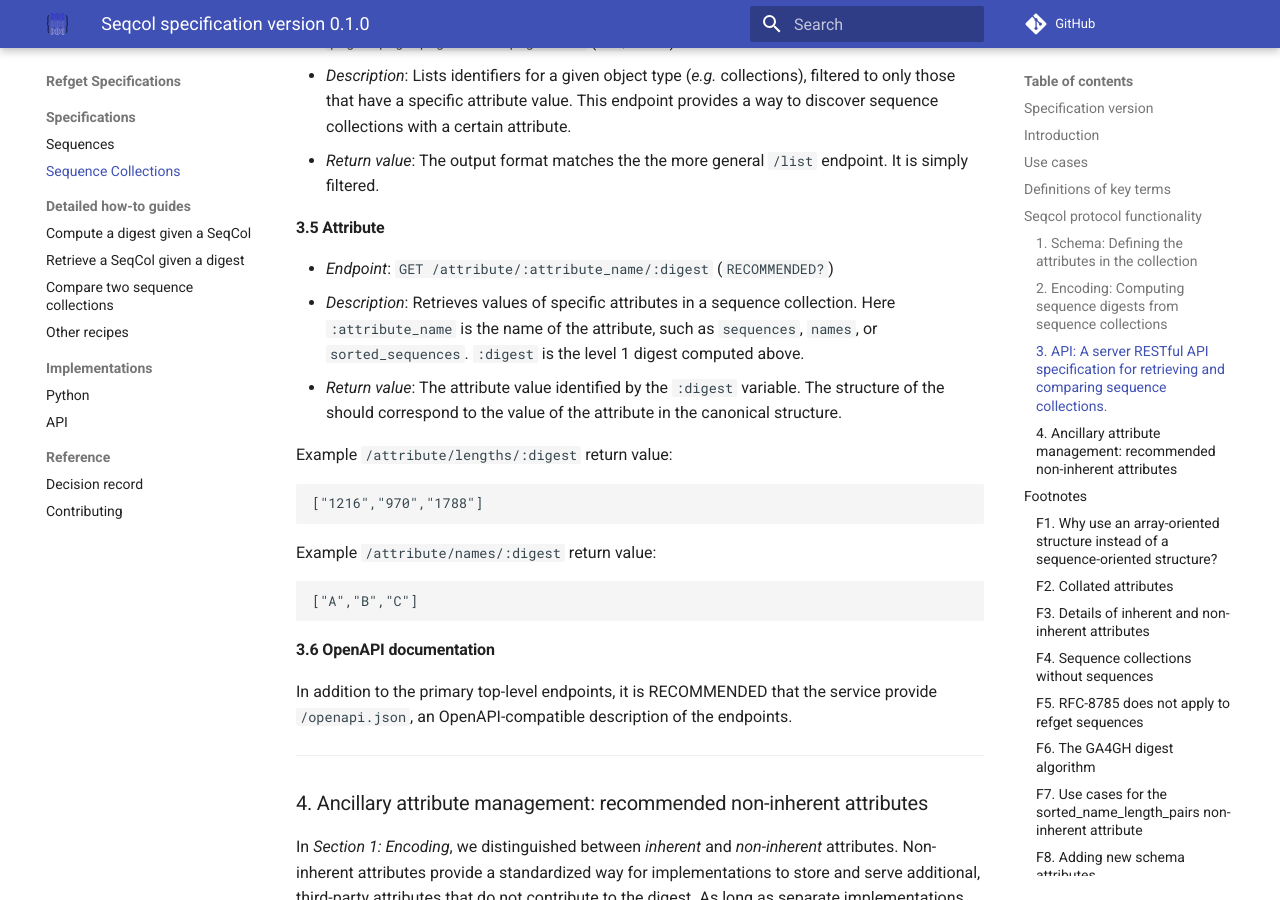
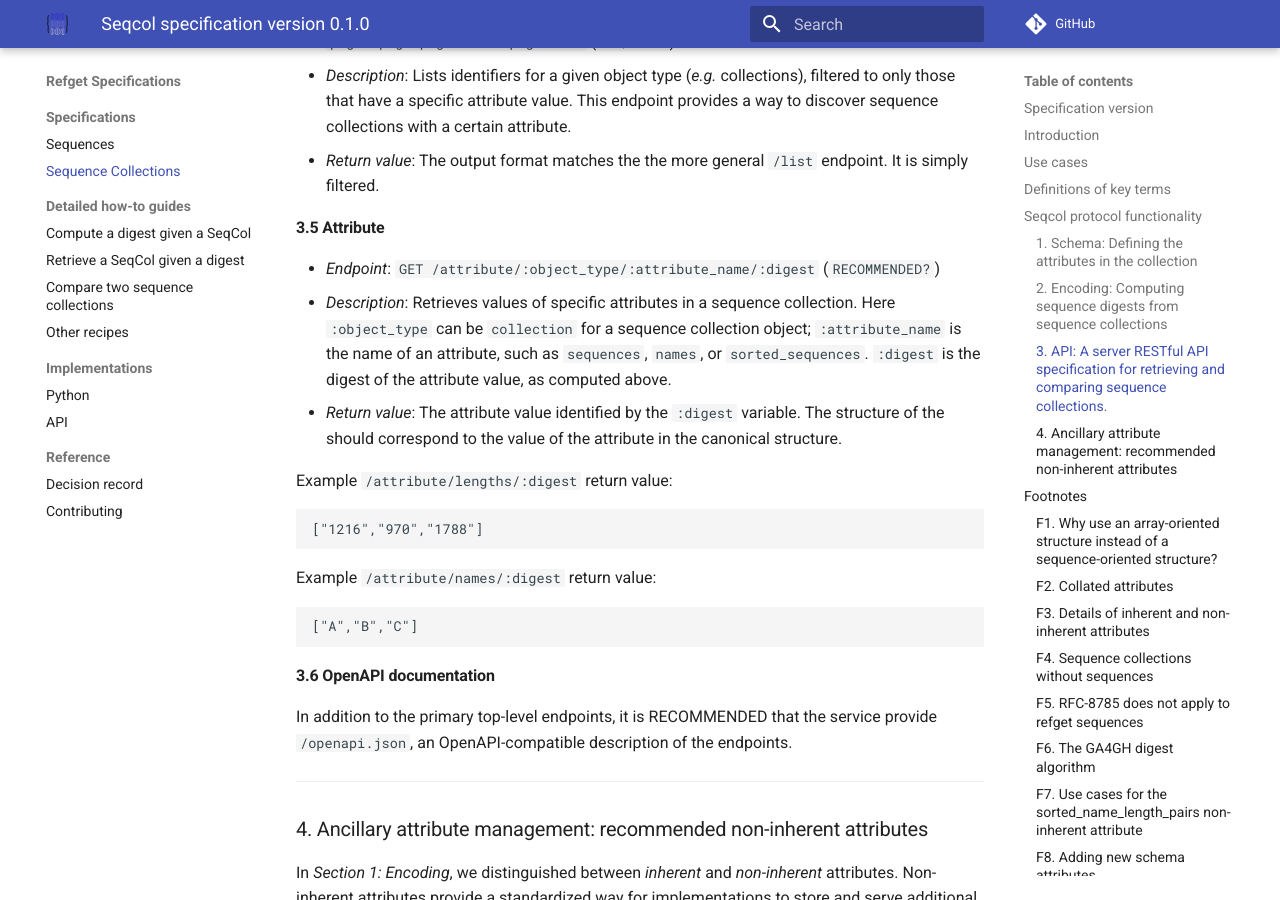
Before and after one commit to ga4gh/refget, an MkDocs documentation site: the page built from docs/seqcol.md, in a window 1280 px wide and 900 px high, scrolled down 13656 px. Built offline with MkDocs 1.6.1 and Material for MkDocs 9.7.7, drawn with Linux system fonts in a browser that asks for light colours; comment, search, counter and statistics services are not loaded.

Commit message:
add object type to attribute endpoint

```diff
--- a/docs/seqcol.md
+++ b/docs/seqcol.md
@@ -479,8 +479,8 @@ The top-level `/list` endpoint will return all items (paged). A variant of this
 
 #### 3.5 Attribute
 
-- *Endpoint*: `GET /attribute/:attribute_name/:digest` (`RECOMMENDED?`)
-- *Description*: Retrieves values of specific attributes in a sequence collection. Here `:attribute_name` is the name of the attribute, such as `sequences`, `names`, or `sorted_sequences`. `:digest` is the level 1 digest computed above.
+- *Endpoint*: `GET /attribute/:object_type/:attribute_name/:digest` (`RECOMMENDED?`)
+- *Description*: Retrieves values of specific attributes in a sequence collection. Here `:object_type` can be `collection` for a sequence collection object; `:attribute_name` is the name of an attribute, such as `sequences`, `names`, or `sorted_sequences`. `:digest` is the digest of the attribute value, as computed above.
 - *Return value*: The attribute value identified by the `:digest` variable. The structure of the should correspond to the value of the attribute in the canonical structure.
 
 
```
